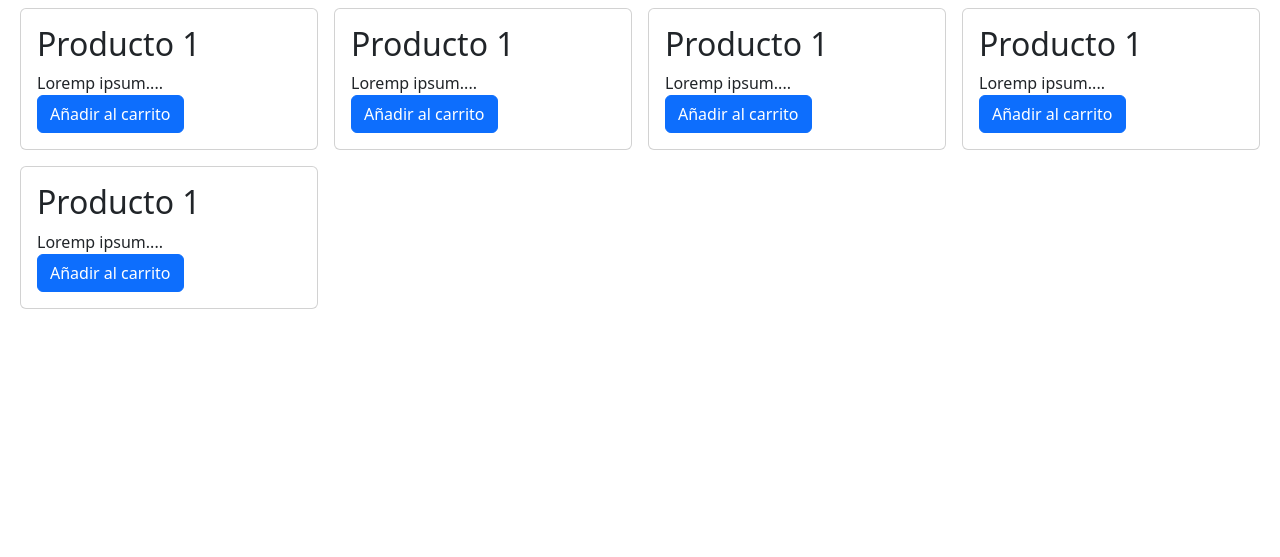
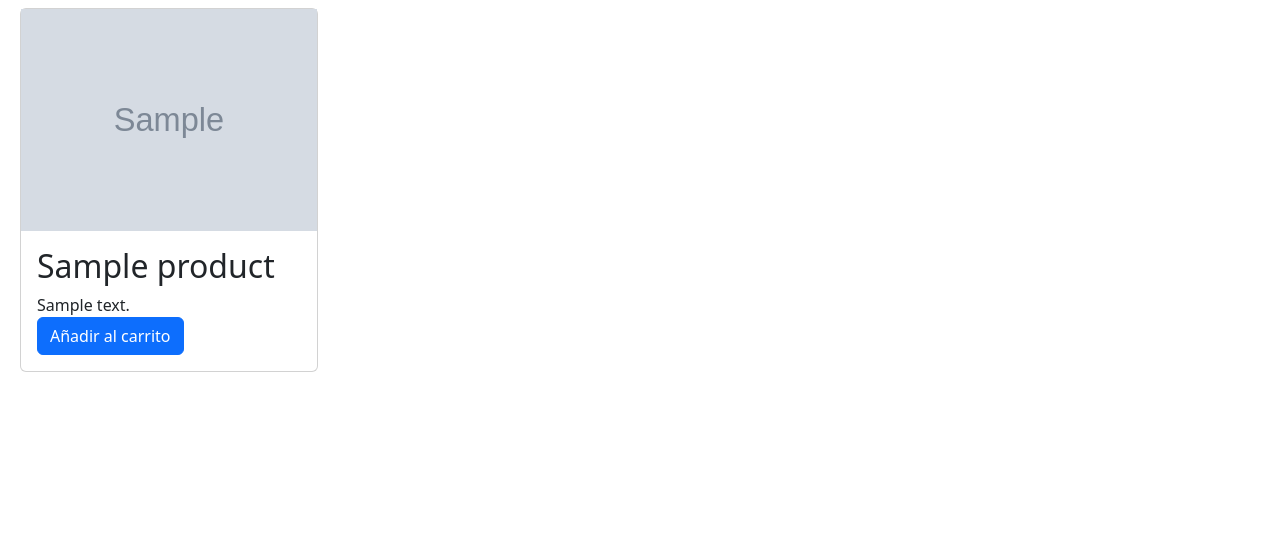
Before and after one commit to Nickartur/tiendapro, a Django app: page / in a window 1280 px wide. Shown: the part 56-613 px from the top of the page. Run offline with Django 5.2, Linux system fonts and the light colour scheme; tables that the repository leaves empty hold one stand-in row (values such as "Sample post"); grey boxes marked "Sample" are stand-in pictures.

Commit message:
Carrito mejoras
mejoras implementadas

```diff
--- a/templates/tiendapp/index.html
+++ b/templates/tiendapp/index.html
@@ -2,15 +2,22 @@
 <h1>Aqui va mi otro contenido extra</h1>
 
 {% block content %}
+<style>
+  .card a img {
+    width: 100%;
+  }
+</style>
 <!--<h2>Contenido de ejemplo</h2> -->
 <div class="d-flex flex-wrap row-cols-4">
     {% for pr in products %}
   <div class="col p-2">
     <div class="card">
-      <img />
+      <a href="/product/{{ pr.sku }}">
+        <img src="{{ pr.thumbnail.url }}">
+      </a>
       <div class="card-body">
-        <h2 class="card-title">Producto 1</h2>
-        <div class="card-text">Loremp ipsum....</div>
+        <h2 class="card-title">{{ pr.name }}</h2>
+        <div class="card-text">{{ pr.description }}</div>
         <a class="btn btn-primary">Añadir al carrito</a>
       </div>
     </div>
--- a/tiendapp/urls.py
+++ b/tiendapp/urls.py
@@ -4,5 +4,6 @@ from .views import v_index, v_cart, v_product_detail
 urlpatterns = [
     path("", v_index, name="index"),
     path("cart", v_cart, name="cart"),
-    path("product/code", v_product_detail, name= "product_detail" )
+    #path("product/code", v_product_detail, name= "product_detail" )
+    path("product/<code>", v_product_detail, name= "product_detail" )
 ]
--- a/tiendapp/views.py
+++ b/tiendapp/views.py
@@ -1,9 +1,14 @@
 from django.shortcuts import render
+from tiendapp.models import Product
+
 
 # Create your views here.
 def v_index(request):
+    product_db = Product.objects.all()
+
     context = {
-        "products": [None, None, None, None, None]
+        #"products": [None, None, None, None, None]
+        'products': product_db
     }
     return render(request, "tiendapp/index.html", context)
 
@@ -13,8 +18,9 @@ def v_cart(request):
     }
     return render(request, "tiendapp/cart.html", context)
 
-def v_product_detail(request):
+def v_product_detail(request, code):
+    product_obj = Product.objects.get(sku = code)
     context = {
-
+        'product': product_obj
     }
     return render(request, "tiendapp/product_detail.html", context)
--- a/tiendapro/urls.py
+++ b/tiendapro/urls.py
@@ -16,8 +16,13 @@ Including another URLconf
 """
 from django.contrib import admin
 from django.urls import path, include
+from django.conf import settings
+from django.conf.urls.static import static
 
 urlpatterns = [
     path("", include("tiendapp.urls")),
     path('admin/', admin.site.urls),
 ]
+
+if settings.DEBUG:
+    urlpatterns += static(settings.MEDIA_URL, document_root = settings.MEDIA_ROOT)
```
Also changed, not shown: templates/tiendapp/product_detail.html (+7 -3 lines).
